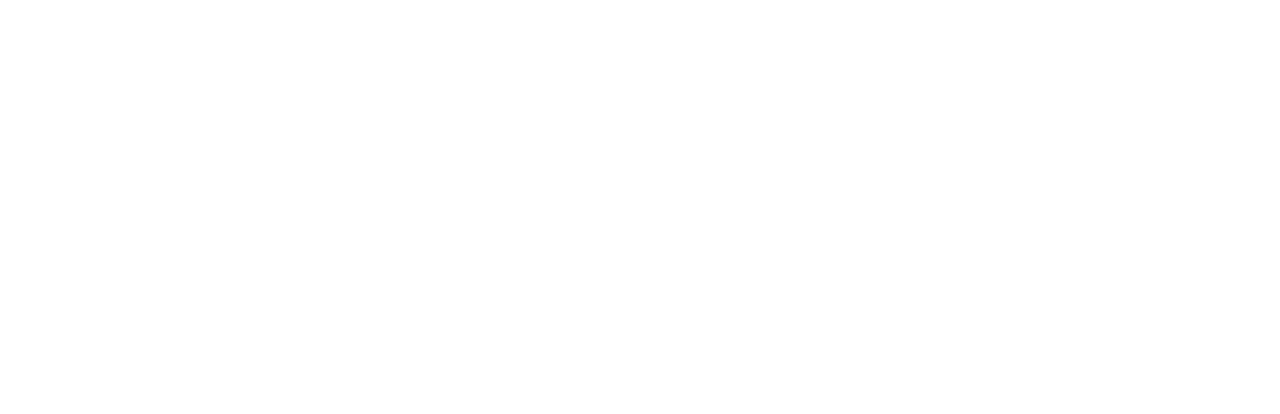
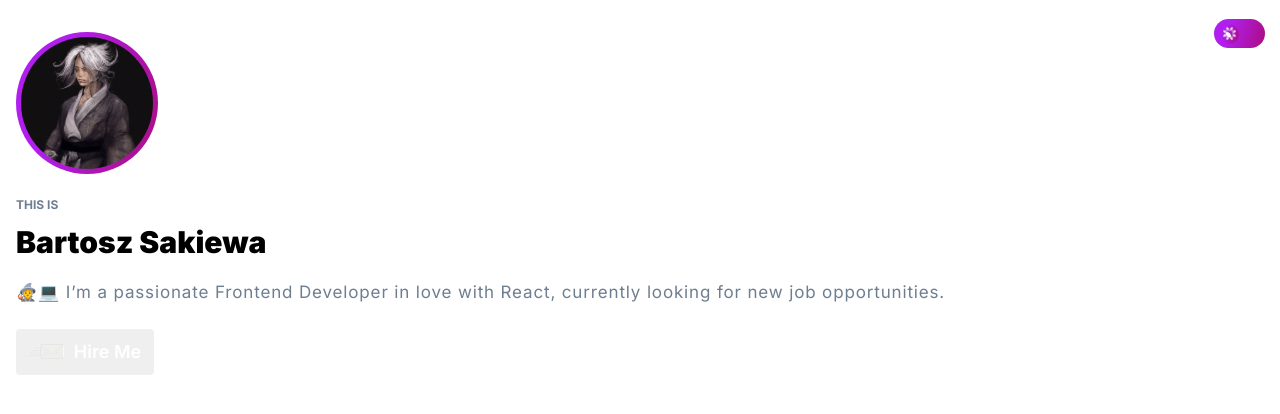
Before and after one commit to Siedemus/personal-homepage-react, a React (Create React App) app: page / in a window 1280 px wide. Shown: the top 414 px of the page. Built offline with nearby package versions, Linux system fonts and the light colour scheme.

Commit message:
create hero component

```diff
--- a/src/App.js
+++ b/src/App.js
@@ -1,7 +1,7 @@
-
+import { Hero } from "./Features/Hero";
 
 function App() {
-  return <></>;
+  return <Hero />;
 }
 
 export default App;
--- /dev/null
+++ b/src/Features/Hero/index.js
@@ -0,0 +1,39 @@
+import {
+  ButtonContent,
+  ButtonIcon,
+  HeroContainer,
+  Image,
+  ImageContainer,
+} from "./styled";
+import { Button } from "../../Common/Button";
+import { Header } from "../../Common/Header";
+import { Text } from "../../Common/Text";
+import { Title } from "../../Common/Title";
+import avatar from "../../Assets/Images/avatar.png";
+import postCard from "../../Assets/Images/email.png";
+import { Switch } from "./Switch";
+
+export const Hero = () => (
+  <HeroContainer>
+    <ImageContainer>
+      <Image alt="Avatar Image" src={avatar} />
+    </ImageContainer>
+    <Switch />
+    <Title body={"This is"} />
+    <Header body={"Bartosz Sakiewa"} />
+    <Text
+      body={`🧙💻  I’m a passionate Frontend
+Developer in love with React,
+currently looking for new job
+opportunities.`}
+    />
+    <Button
+      body={
+        <>
+          <ButtonIcon src={postCard} />
+          <ButtonContent>Hire Me</ButtonContent>
+        </>
+      }
+    />
+  </HeroContainer>
+);
--- /dev/null
+++ b/src/Features/Hero/styled.js
@@ -0,0 +1,44 @@
+import styled, { css } from "styled-components";
+
+const HeroContainer = styled.div`
+  display: grid;
+  margin: 21px 17px 40px 16px;
+  position: relative;
+`;
+
+const ImageContainer = styled.div`
+  background-image: ${({ theme }) => theme.gradients.primary};
+  width: 142px;
+  height: 142px;
+  border-radius: 250px;
+  margin: 11px 0;
+  transition: 1s;
+`;
+
+const Image = styled.img`
+  width: 132px;
+  height: 132px;
+  border-radius: 250px;
+  margin: 5px;
+  margin-bottom: 13px;
+
+  ${({ email }) =>
+    email &&
+    css`
+      width: 52px;
+      height: 52px;
+    `}
+`;
+const ButtonIcon = styled.img`
+  width: 35px;
+  height: 15px;
+`;
+
+const ButtonContent = styled.p`
+  color: ${({ theme }) => theme.colors.white};
+  font-weight: 600;
+  font-size: 18px;
+  line-height: 22px;
+`;
+
+export { HeroContainer, Image, ImageContainer, ButtonContent, ButtonIcon };
```
